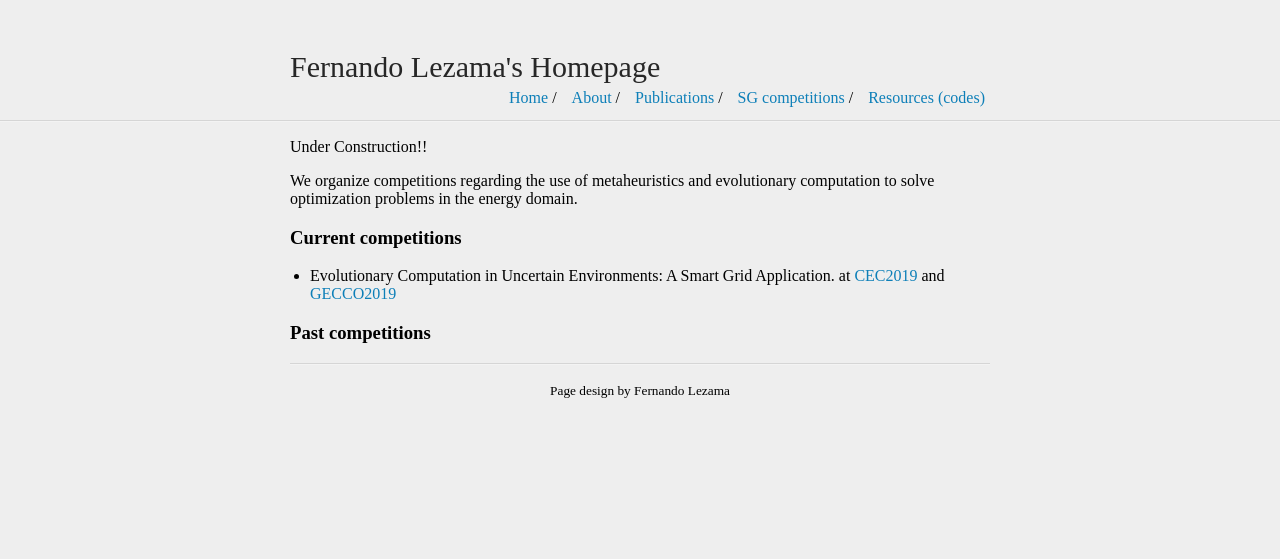
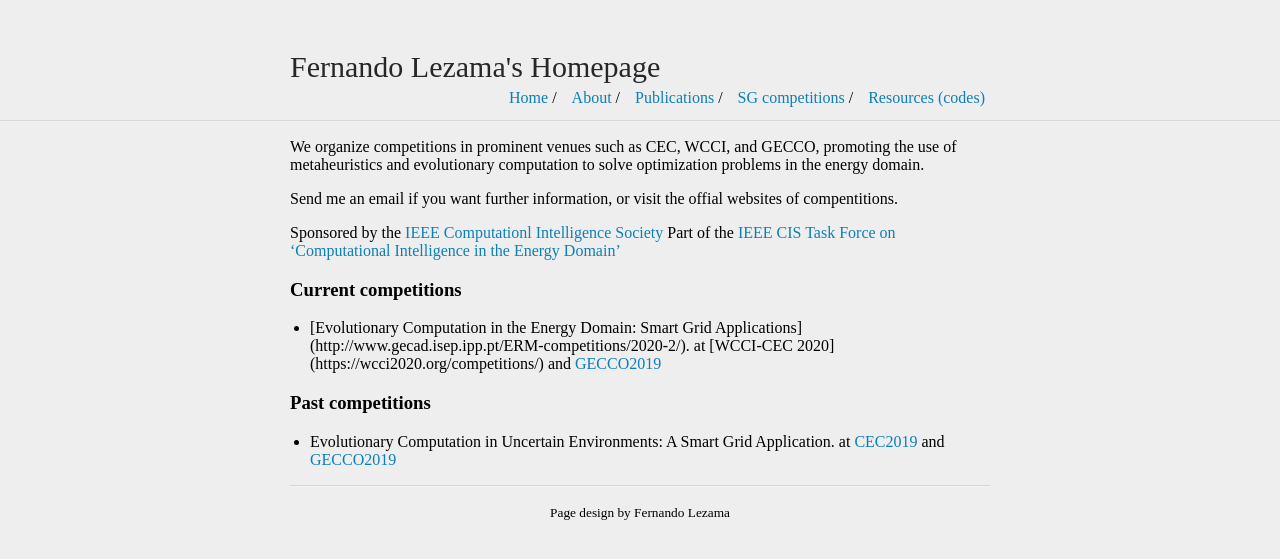
Before and after one commit to fernandolezama/fernandolezama.github.io, a Jekyll site: the page built from sgcomp.md, in a window 1280 px wide. Shown: the top 559 px of the page. Built offline with Jekyll 4.4.1, drawn with Linux system fonts in a browser that asks for light colours; our own code applies the rules of GitHub Pages for plain Markdown files.

Commit message:
Update sgcomp.md

```diff
--- a/sgcomp.md
+++ b/sgcomp.md
@@ -1,9 +1,15 @@
-Under Construction!!
+We organize competitions in prominent venues such as CEC, WCCI, and GECCO, promoting the use of metaheuristics and evolutionary computation to solve optimization problems in the energy domain.
 
-We organize competitions regarding the use of metaheuristics and evolutionary computation to solve optimization problems in the energy domain.
+Send me an email if you want further information, or visit the offial websites of compentitions.
+
+Sponsored by the [IEEE Computationl Intelligence Society](https://cis.ieee.org/)
+Part of the [IEEE CIS Task Force on 'Computational Intelligence in the Energy Domain'](http://ci4energy.uni-paderborn.de/)
 
 ### Current competitions
 
-* Evolutionary Computation in Uncertain Environments: A Smart Grid Application. at [CEC2019](http://cec2019.org/programs/competitions.html#cec-05) and [GECCO2019](https://gecco-2019.sigevo.org/index.html/Competitions#id_Evolutionary%20Computation%20in%20Uncertain%20Environments:%20A%20Smart%20Grid%20Application)
+* [Evolutionary Computation in the Energy Domain: Smart Grid Applications] (http://www.gecad.isep.ipp.pt/ERM-competitions/2020-2/). at [WCCI-CEC 2020] (https://wcci2020.org/competitions/) and [GECCO2019](https://gecco-2020.sigevo.org/index.html/Competitions)
+
 
 ### Past competitions
+
+* Evolutionary Computation in Uncertain Environments: A Smart Grid Application. at [CEC2019](http://cec2019.org/programs/competitions.html#cec-05) and [GECCO2019](https://gecco-2019.sigevo.org/index.html/Competitions#id_Evolutionary%20Computation%20in%20Uncertain%20Environments:%20A%20Smart%20Grid%20Application)
```
